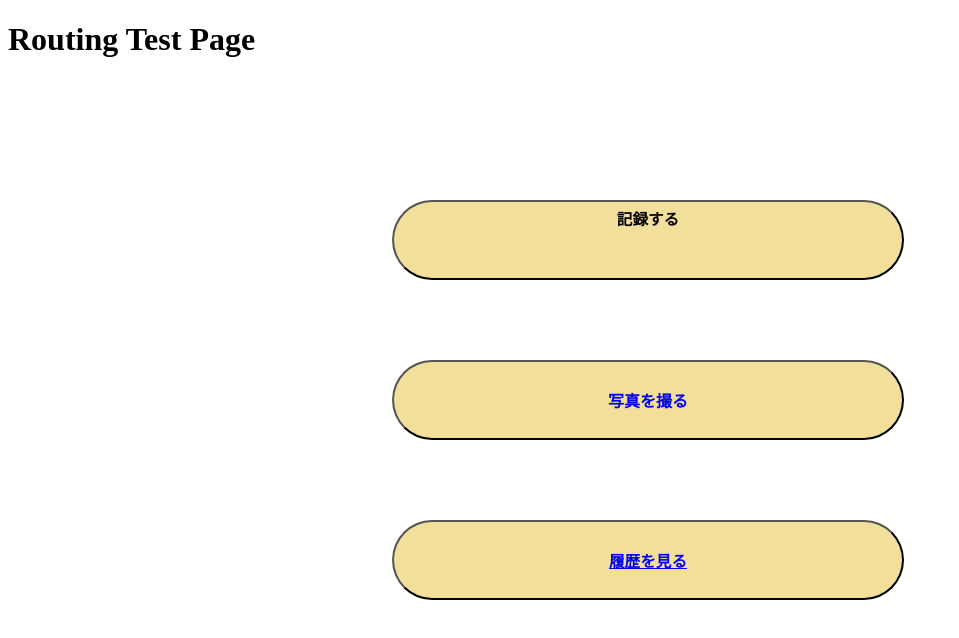
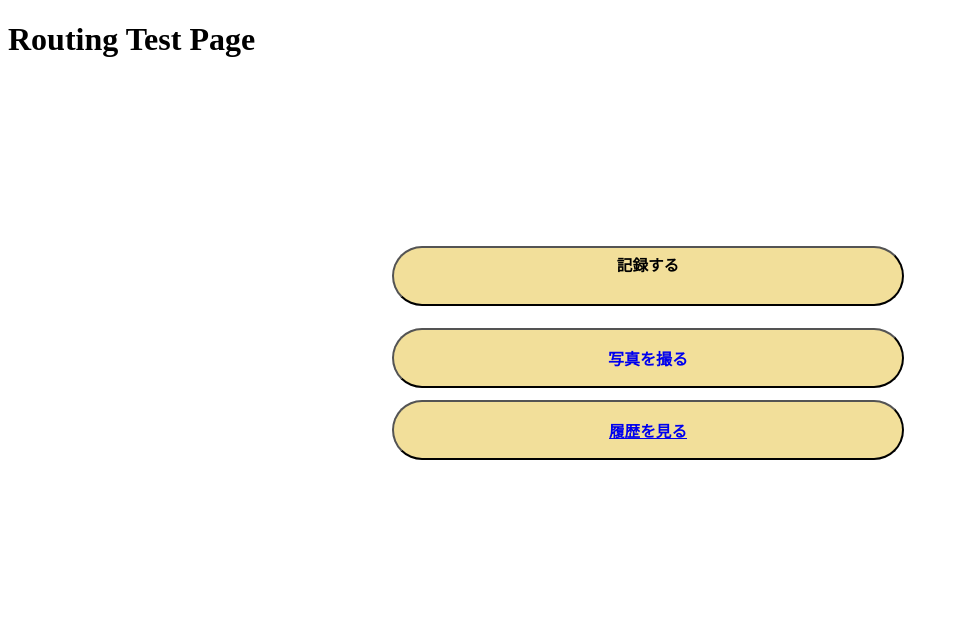
Before and after one commit to o-ga09/whiscky_record_app, a Vue app: page /menu in a window 1280 px wide. Shown: the top 638 px of the page, without its empty margins (0-959 px from the left). Built offline with nearby package versions, Linux system fonts and the light colour scheme.

Commit message:
fix:design

```diff
--- a/src/components/InputInfo.vue
+++ b/src/components/InputInfo.vue
@@ -2,7 +2,7 @@
         <div
             v-bind:class="{'InputInfo' : !isopen,'InputInfo-open' : isopen}"
         >
-          <button class="record-button" v-show="!show" v-on:click="show = !show; isopen = !isopen"><h3>記録する</h3></button>
+          <button class="record-button" v-on:click="show = !show; isopen = !isopen"><h3>記録する</h3></button>
 
           <transition name="record">
             <div class="surface" v-if="show">
@@ -39,10 +39,11 @@ export default {
 <style>
 .InputInfo {
   /*--- style ---*/
-  position: absolute;
+  position: fixed;
   top: 0;
   width: 100%;
-  height: 20%;
+  height: 15%;
+  top: calc(100vh - 73%);
   /*--- end ---*/
 
   /*--- layout ---*/
@@ -102,17 +103,17 @@ export default {
     top: calc(100% - 30%);
 }
 
-.record-button {
+.InputInfo-open .record-button {
     position: absolute;
-    width: 219px;
-    height: 51px;
+    width: 40%;
+    height: 7.5%;
     border-radius: 64px;
     background: #F2DF9A;
     padding: 0px;
     left: 0px;
     right: 0px;
     margin: auto;
-    top: 0px;
+    top: calc(100vh - 70%);
 }
 
 .record > a {
@@ -171,7 +172,7 @@ export default {
 .record-button {
   position: absolute;
   width: 40%;
-  height: 100%;
+  height: 50%;
 
   border-radius: 64px;
   background: #F2DF9A;
--- a/src/pages/Menu.vue
+++ b/src/pages/Menu.vue
@@ -2,12 +2,15 @@
   <div>
     <div>
       <h1>Routing Test Page</h1>
-      <div class="button">
-          <RecordForm />
-        <div class="wrap-button">
-          <button class="photo"><label for="picture">写真を撮る</label><input id="picture" type="file" accept="image/*" capture="environment"></button>
-          <button class="history"><router-link class="link" to="/history"><h3>履歴を見る</h3></router-link></button>
-        </div>
+      <div class="button-RecordForm">
+        <RecordForm />
+      </div>
+      <div class="button-photo">
+        <button class="photo"><label for="picture">写真を撮る</label><input id="picture" type="file" accept="image/*" capture="environment"></button>
+      </div>
+
+      <div class="button-history">
+        <button class="history"><router-link class="link" to="/history"><h3>履歴を見る</h3></router-link></button>
       </div>
     </div>
   </div>
@@ -42,11 +45,14 @@ export default {
 .photo {
     position: absolute;
     width: 40%;
-    height: 20%;
+    height: 50%;
     border-radius: 64px;
     background: #F2DF9A;
     padding: 0px;
     top: 40%;
+    left: 0px;
+    right: 0px;
+    margin: auto;
 }
 
 .photo h3 {
@@ -56,14 +62,20 @@ export default {
     margin-bottom: 5px;
 }
 
+.photo > input {
+  display: none;
+}
+
 .history {
     position: absolute;
     width: 40%;
-    height: 20%;
+    height: 50%;
     border-radius: 64px;
     background: #F2DF9A;
     padding: 0px;
-    bottom: 0;
+    left: 0px;
+    right: 0px;
+    margin: auto;
 }
 
 .history h3 {
@@ -79,19 +91,22 @@ label {
   font-weight: bold;
 }
 
-input {
-  display: none;
-}
-
 a {
   color: #0000EE
 }
 
-.button {
+.button-photo {
   position: absolute;
   width: 100%;
-  height: 50%;
-  top: calc(100vh - 75%);
+  height: 15%;
+  top: calc(100vh - 65%);
+}
+
+.button-history {
+  position: absolute;
+  width: 100%;
+  height: 15%;
+  top: calc(100vh - 50%);
 }
 
 .wrap-button {
@@ -101,4 +116,11 @@ a {
   left: 0px;
   right: 0px;
 }
+
+.button-RecordForm {
+  left: 0;
+  width: 100%;
+  height: 15%;
+  top: calc(100vh - 80%);
+}
 </style>
```
